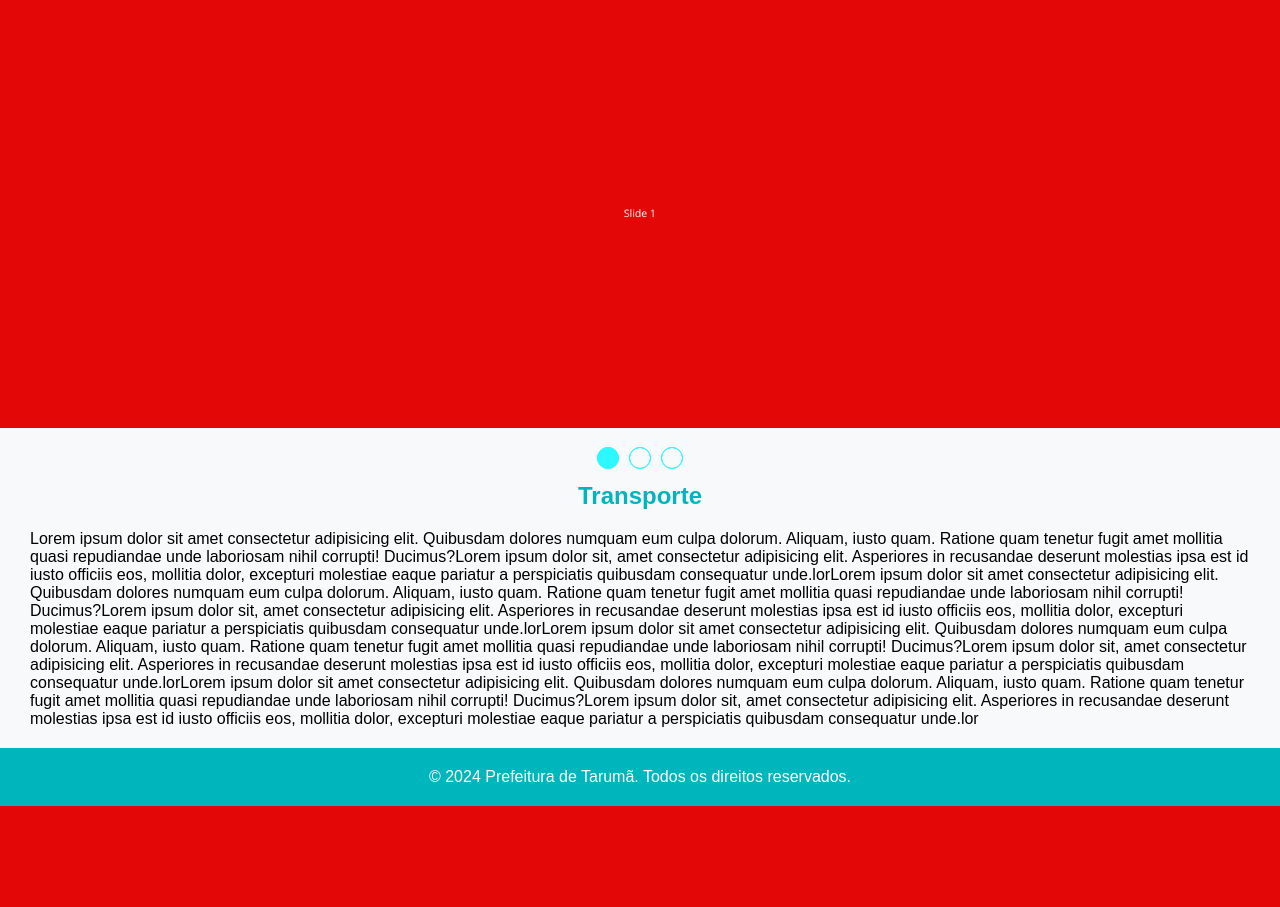
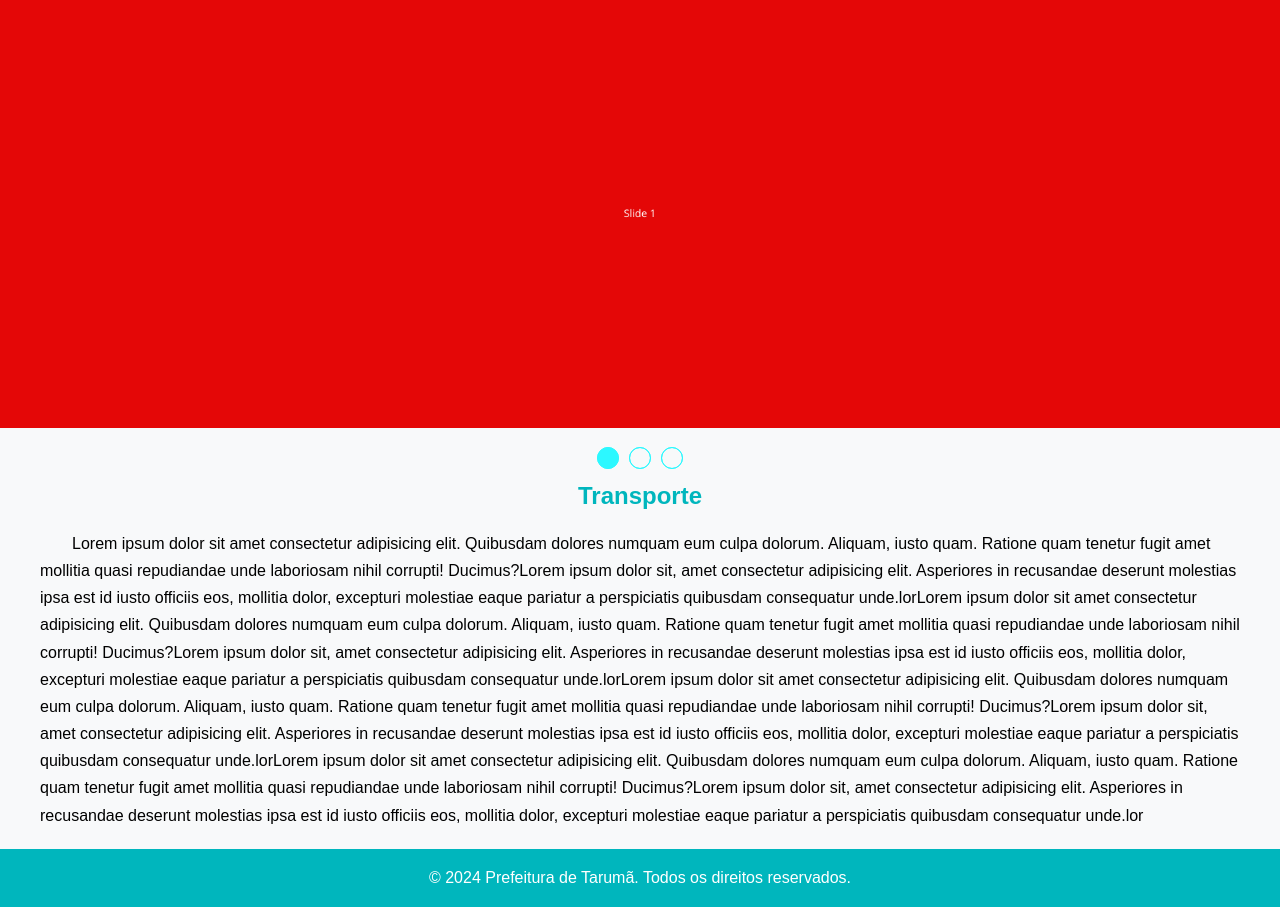
Before and after one commit to GabrielG71/Prefeito-Taruma, a PHP site: page / in a window 1280 px wide. Shown: the part 171-1078 px from the top of the page. Before the commit the page ends 977 px from the top, so only its background shows below. Run offline with PHP 8.4, Linux system fonts and the light colour scheme.

Commit message:
ajuste no texto

```diff
--- a/style.css
+++ b/style.css
@@ -171,13 +171,16 @@ section.slider{
 }
 .text {
     margin-top: 50px;
-    margin-left: 30px;
-    margin-right: 30px;
+    margin-left: 40px;
+    margin-right: 40px;
     height: auto;
 }
 .text p{
     font-family: Arial, Helvetica, sans-serif;
     width: auto;
+    text-indent: 2em;
+    line-height: 1.7;
+    font-size: 16px;
 }
 .text h1{
     font-family: Arial, Helvetica, sans-serif;
```
